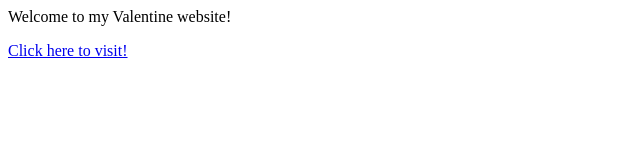
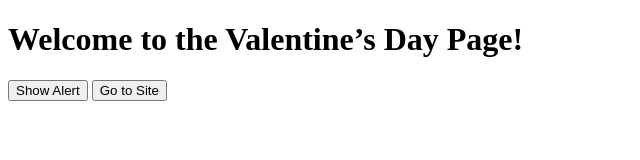
Before and after one commit to 77elena88/Valentine, a plain HTML site: page index.html in a window 1280 px wide. Shown: the whole page, without its empty margins (0-640 px from the left). Drawn offline with Linux system fonts and the light colour scheme.

Commit message:
Update index.html with Valentine's page content

```diff
--- a/index.html
+++ b/index.html
@@ -1,9 +1,21 @@
-<html>
+<!DOCTYPE html>
+<html lang="en">
 <head>
-<title>Valentine's Page</title>
+    <meta charset="UTF-8">
+    <meta name="viewport" content="width=device-width, initial-scale=1.0">
+    <title>Valentine's Page</title>
+    <script>
+        function showAlert() {
+            alert('Happy Valentine’s Day!');
+        }
+        function redirectToSite() {
+            window.location.href = 'https://yourminealwaysandforver.com/';
+        }
+    </script>
 </head>
 <body>
-<p>Welcome to my Valentine website!</p>
-<a href="https://yourminealwaysandforver.com/">Click here to visit!</a>
+    <h1>Welcome to the Valentine’s Day Page!</h1>
+    <button onclick="showAlert()">Show Alert</button>
+    <button onclick="redirectToSite()">Go to Site</button>
 </body>
 </html>
```
